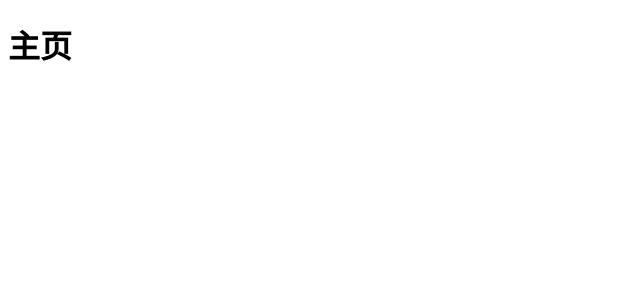
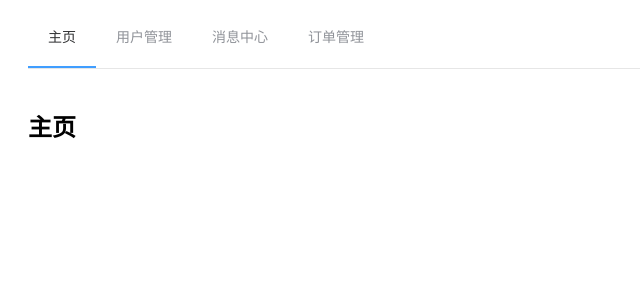
Before and after one commit to PandyYang/vuetest, a Vue app: page /#/index in a window 1280 px wide. Shown: the top 300 px of the page, without its empty margins (0-640 px from the left). Built offline with nearby package versions, Linux system fonts and the light colour scheme.

Commit message:
主页标题栏

```diff
--- a/src/App.vue
+++ b/src/App.vue
@@ -15,13 +15,36 @@
 <!--    <a href="#/layout">布局组件的使用</a>-->
 <!--    <br>-->
 <!--    <br>-->
-    <router-view/>
+    <el-container>
+      <el-header>
+        <el-menu :default-active="activeIndex" class="el-menu-demo" mode="horizontal" @select="handleSelect">
+          <el-menu-item index="/index">主页</el-menu-item>
+          <el-menu-item index="/userList">用户管理</el-menu-item>
+          <el-menu-item index="/message">消息中心</el-menu-item>
+          <el-menu-item index="/order">订单管理</el-menu-item>
+        </el-menu>
+        <div class="line"></div>
+      </el-header>
+      <el-main>
+        <router-view></router-view>
+      </el-main>
+    </el-container>
   </div>
 </template>
 
 <script>
 export default {
-  name: 'App'
+  name: 'App',
+  data () {
+    return {
+      activeIndex: '/index'
+    }
+  },
+  methods: {
+    handleSelect (key, keyPath) {
+      this.$router.push(key)
+    }
+  }
 }
 </script>
 
--- /dev/null
+++ b/src/components/user/List.vue
@@ -0,0 +1,17 @@
+<template>
+  <div>
+    <h1>
+      用来显示用户列表
+    </h1>
+  </div>
+</template>
+
+<script>
+export default {
+  name: 'List'
+}
+</script>
+
+<style scoped>
+
+</style>
--- a/src/router/index.js
+++ b/src/router/index.js
@@ -6,6 +6,7 @@ import Link from '../components/Link'
 import Tree from '../components/Tree'
 import Layout from '../components/Layout'
 import Index from '../components/Index'
+import List from '../components/user/List'
 
 Vue.use(Router)
 
@@ -38,6 +39,10 @@ export default new Router({
     {
       path: '/',
       redirect: '/index'
+    },
+    {
+      path: '/userList',
+      component: List
     }
   ]
 })
```
